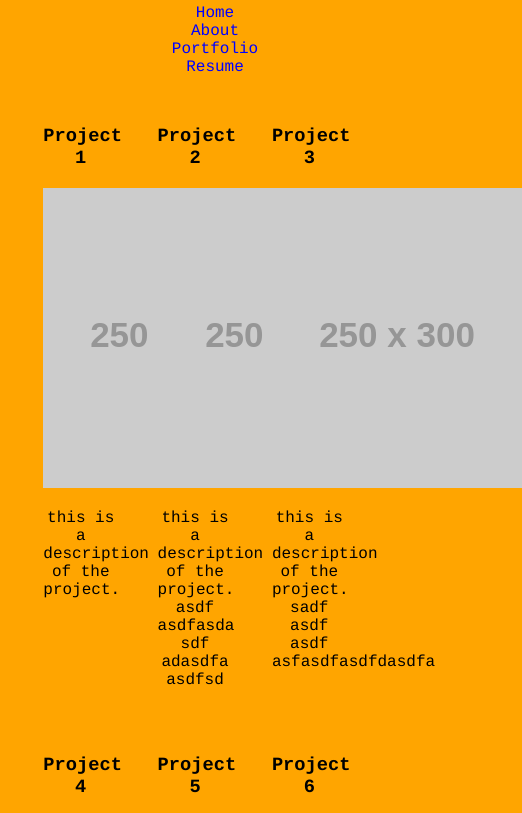
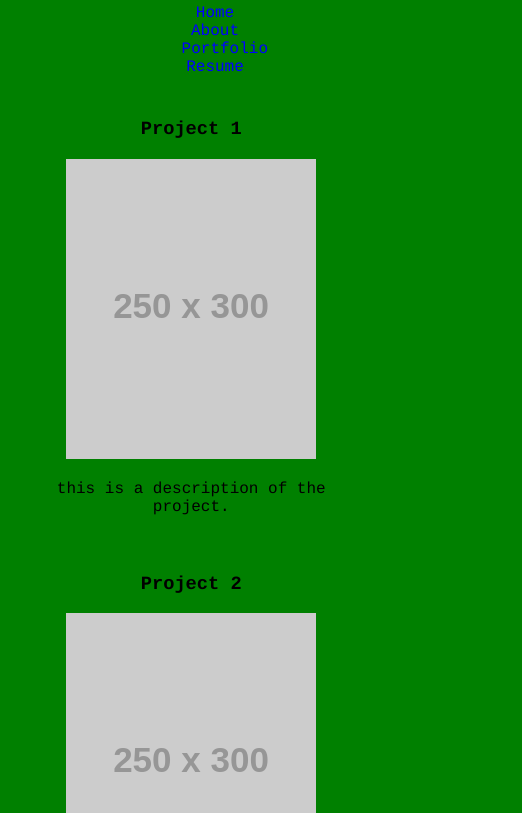
Before and after one commit to man9985/Mnaif_Portfolio_Lab, a plain HTML site: page portfolio.html in a window 390 px wide. Shown: the part 165-978 px from the top of the page, 522 px wide, since content can reach past the window. Drawn offline with Linux system fonts and the light colour scheme; placeholder pictures from the web are drawn by us.

Commit message:
added lab 3 responsive changes

```diff
--- a/port.css
+++ b/port.css
@@ -7,6 +7,10 @@ body {
 h2 {
 	text-align: right;
 	padding-right: 30px;
+}
+
+img {								/*so images scale*/
+	max-width: 100%;
 }
 
 
@@ -26,8 +30,7 @@ h2 {
 									/* START NAV Styles*/
 #nav li {
 	display: inline-block;
-	padding-left: 120px;
-	padding-right: 120px;
+	width: 20%;
 }
 
 #nav li a{
@@ -50,3 +53,34 @@ h2 {
 	padding: 2%;
 	vertical-align: top;
 }
+
+@media (max-width: 800px) {
+	body {
+		background-color: blue;
+	}
+
+	.proj {
+		display: block;
+	}
+
+	#nav li {
+	display: block;
+	margin: auto;
+	}
+
+}
+
+
+
+@media (max-width: 960px) {
+
+	body {
+		background-color: green;
+	}
+
+	.proj {
+		display: block;
+		width: 90%;
+	}
+
+}
```
Also changed, not shown: portfolio.html (+0 -2 lines).
